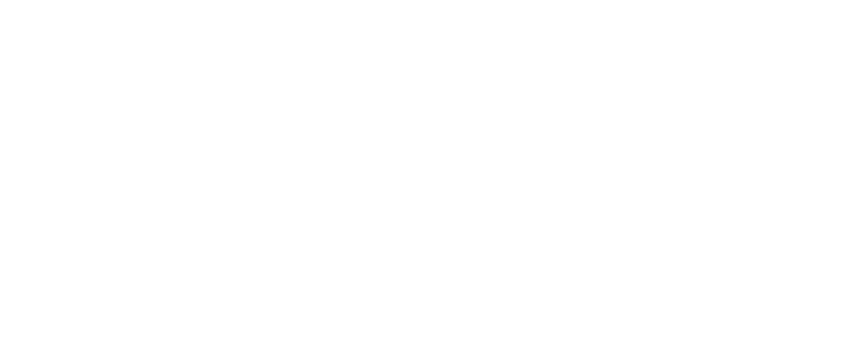
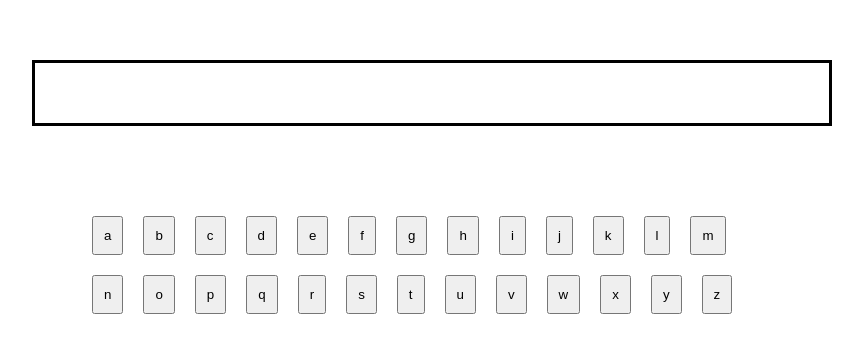
Before and after one commit to Mathias007/wisielec, a website: page index.html in a window 1280 px wide. Shown: the whole page, without its empty margins (208-1071 px from the left). Drawn offline with Linux system fonts and the light colour scheme.

Commit message:
extend html, add Game constructor, handle letters creation

```diff
--- a/app/Game.js
+++ b/app/Game.js
@@ -1,8 +1,26 @@
 class Game {
+    constructor({
+        lettersWrapper,
+        categoryWrapper,
+        wordWrapper,
+        outputWrapper,
+    }) {
+        this.lettersWrapper = lettersWrapper;
+        this.categoryWrapper = categoryWrapper;
+        this.wordWrapper = wordWrapper;
+        this.outputWrapper = outputWrapper;
+    }
+
+    guess(letter) {
+        console.log(letter);
+    }
     start() {
-        console.log("Let's play the game!");
+        for (let i = 0; i < 26; i++) {
+            const label = (i + 10).toString(36);
+            const button = document.createElement("button");
+            button.innerHTML = label;
+            button.addEventListener("click", () => this.guess(label));
+            this.lettersWrapper.appendChild(button);
+        }
     }
 }
-
-const game = new Game();
-game.start();
--- a/index.html
+++ b/index.html
@@ -1,11 +1,28 @@
 <!DOCTYPE html>
 <html lang="en">
     <head>
-    <meta charset="UTF-8">
-    <meta name="viewport" content="width=device-width, initial-scale=1.0">
+        <meta charset="UTF-8" />
+        <meta name="viewport" content="width=device-width, initial-scale=1.0" />
         <title>Wisielec</title>
+        <link rel="stylesheet" href="style.css">
     </head>
     <body>
+        <section id="hangman">
+            <div id="output"></div>
+            <div id="word"></div>
+            <div id="category"></div>
+            <div id="letters"></div>
+        </section>
         <script src="app/Game.js" type="text/javascript"></script>
+        <script>
+            const game = new Game({
+                lettersWrapper: document.getElementById('letters'),
+                categoryWrapper: document.getElementById('category'),
+                wordWrapper: document.getElementById('word'),
+                outputWrapper: document.getElementById('output')
+            });
+
+            game.start();
+        </script>
     </body>
 </html>
```
Lines whose indentation alone changed are shown as unchanged.
